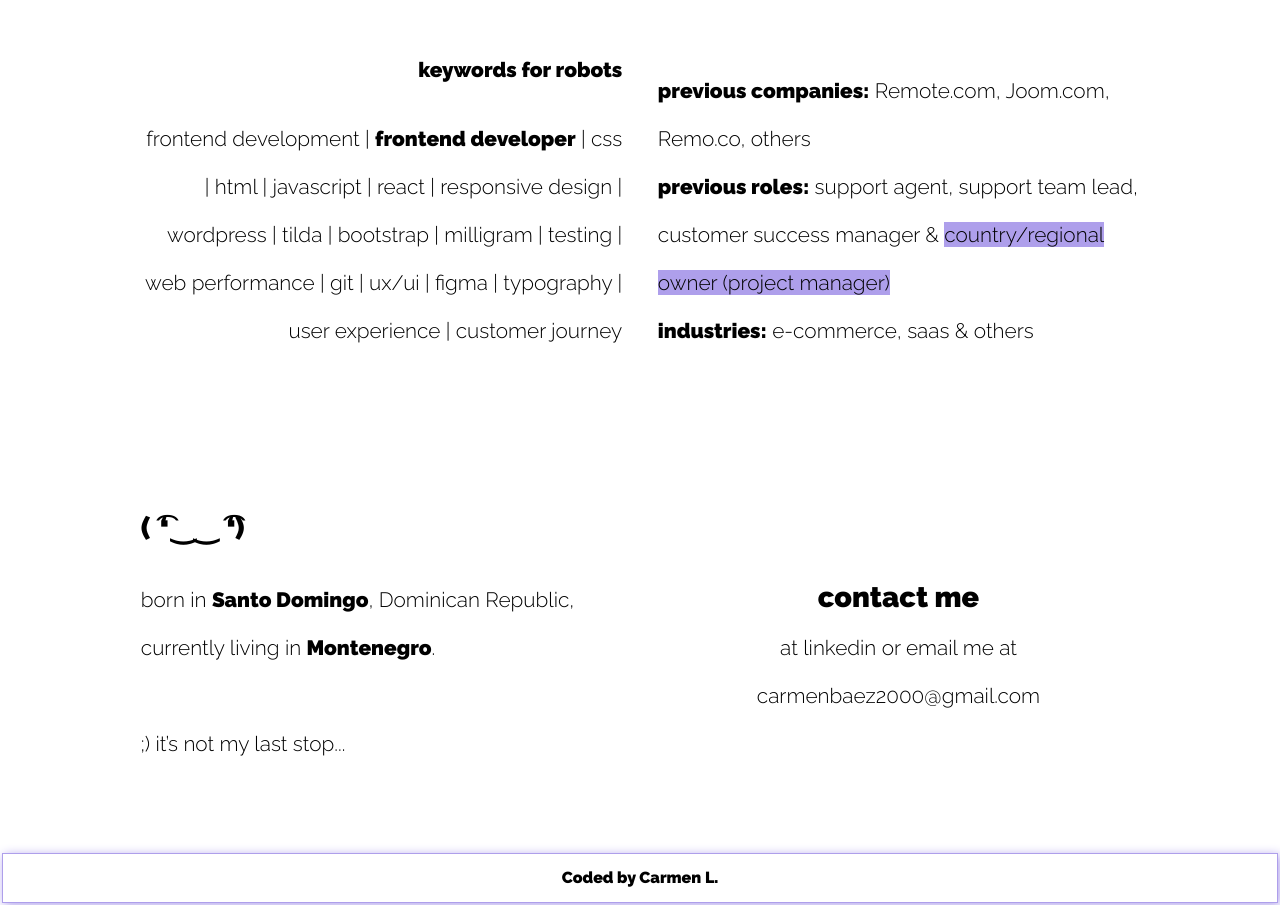
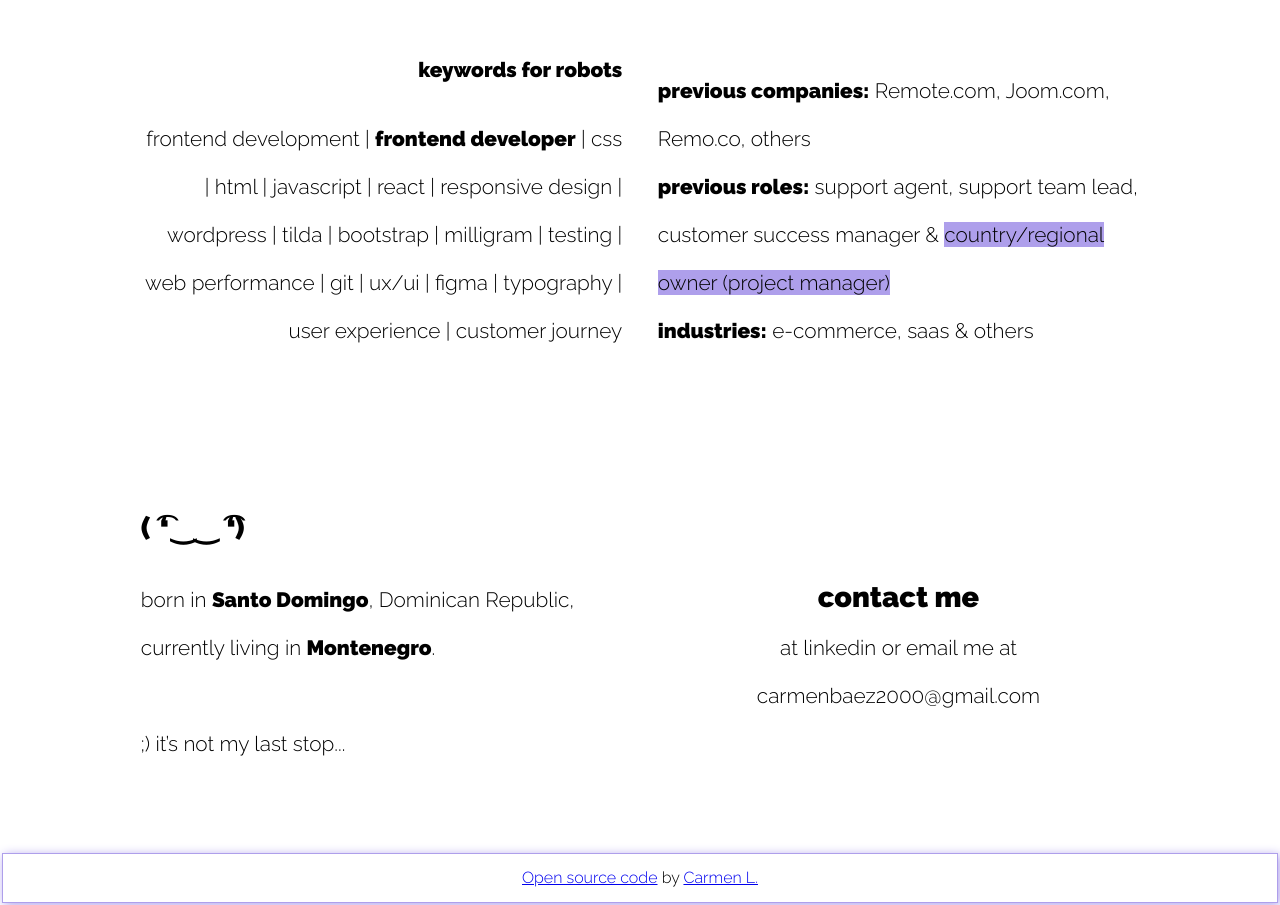
Before and after one commit to cgbl-90/portfolio_website_simple, a website built with Parcel: page index.html in a window 1280 px wide. Shown: the part 1052-1957 px from the top of the page. Built offline with nearby package versions, Linux system fonts and the light colour scheme.

Commit message:
Edited footer

```diff
--- a/index.html
+++ b/index.html
@@ -117,7 +117,12 @@
     </main>
     <!--Footer-->
     <footer class="align_center_txt block_display">
-      <div><strong>Coded by Carmen L.</strong></div>
+      <div>
+        <a href="https://github.com/cgbl-90/carmen_portfolio"
+          >Open source code</a
+        >
+        by <a href="https://www.linkedin.com/in/cgbl/">Carmen L.</a>
+      </div>
     </footer>
   </body>
 </html>
```
